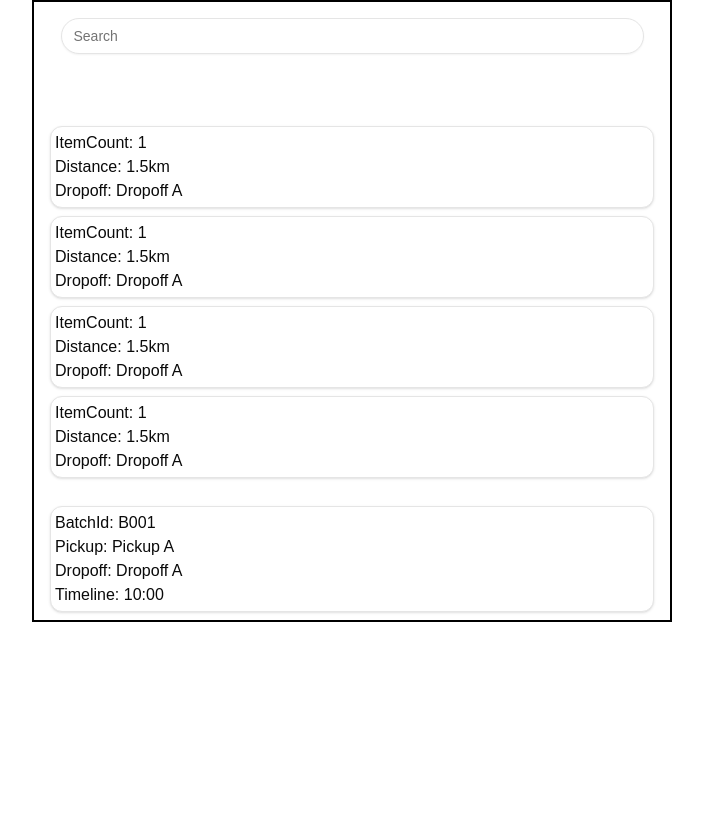
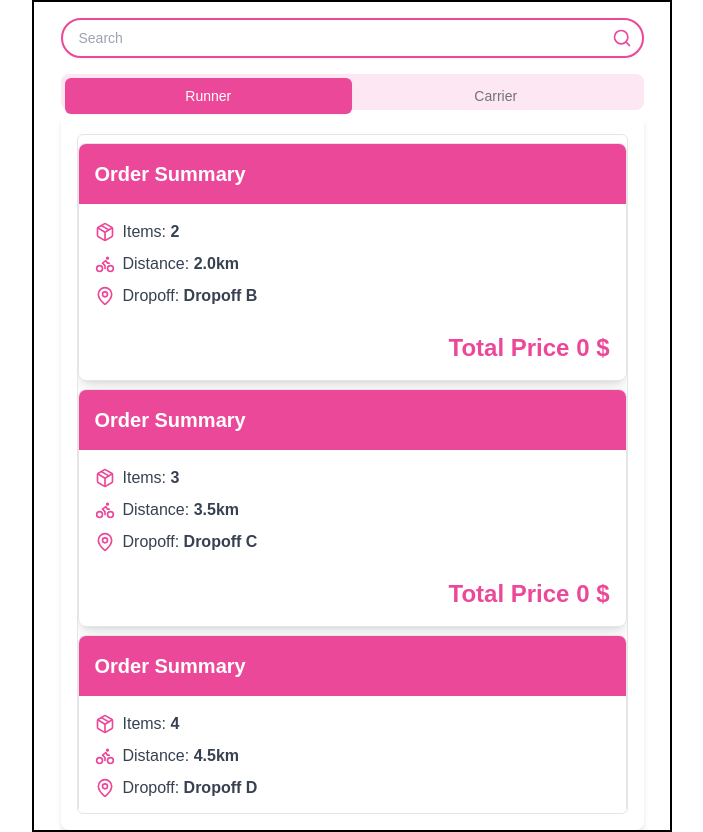
Before and after one commit to viruskizz/42bangkok_hackathon-asia-2024, a Next.js app: page /jobs in a window 1280 px wide. Shown: the whole page, without its empty margins (288-991 px from the left). Before the commit the page ends 800 px from the top, so only its background shows below. Built offline with nearby package versions, Linux system fonts and the light colour scheme.

Commit message:
Add runner

```diff
--- /dev/null
+++ b/app/(jobs)/jobs/_components/job-screen.tsx
@@ -0,0 +1,30 @@
+"use client";
+import { Tabs, TabsContent, TabsList, TabsTrigger } from "@/components/ui/tabs";
+import { RunnerList } from "./runner-list";
+
+export const JobScreen = () => {
+  return (
+    <Tabs defaultValue="runner" className="w-11/12 mx-auto">
+      <TabsList className="grid w-full grid-cols-2 p-1 bg-pink-100 rounded-t-lg">
+        <TabsTrigger
+          value="runner"
+          className="py-2 text-sm font-medium transition-all data-[state=active]:bg-pink-500 data-[state=active]:text-white data-[state=active]:shadow-sm rounded-md"
+        >
+          Runner
+        </TabsTrigger>
+        <TabsTrigger
+          value="carrier"
+          className="py-2 text-sm font-medium transition-all data-[state=active]:bg-pink-500 data-[state=active]:text-white data-[state=active]:shadow-sm rounded-md"
+        >
+          Carrier
+        </TabsTrigger>
+      </TabsList>
+      <TabsContent value="runner" className="bg-white p-4 rounded-b-lg shadow-md">
+        <RunnerList />
+      </TabsContent>
+      <TabsContent value="carrier" className="bg-white p-4 rounded-b-lg shadow-md">
+        {/* {carrierComponent} */}
+      </TabsContent>
+    </Tabs>
+  );
+};
--- /dev/null
+++ b/app/(jobs)/jobs/_components/runner-list.tsx
@@ -0,0 +1,171 @@
+import { Card, CardContent, CardHeader, CardTitle } from "@/components/ui/card";
+import { ScrollArea } from "@/components/ui/scroll-area";
+import { BikeIcon, MapPinIcon, PackageIcon } from "lucide-react";
+
+export type TRunnerCard = {
+  itemCount: string;
+  distance: string;
+  dropoff: {
+    id: string;
+    name: string;
+  };
+};
+
+const RUNNER_LIST = [
+  {
+    id: "R004",
+    itemCount: "2",
+    distance: "2.0km",
+    orders: [
+      {
+        id: "O004",
+        location: "Location D",
+        items: [
+          {
+            id: "I002",
+            name: "Item E",
+            quantity: "3",
+          },
+          {
+            id: "I003",
+            name: "Item F",
+            quantity: "1",
+          },
+        ],
+      },
+    ],
+    dropoff: {
+      id: "D002",
+      name: "Dropoff B",
+    },
+  },
+  {
+    id: "R005",
+    itemCount: "3",
+    distance: "3.5km",
+    orders: [
+      {
+        id: "O005",
+        location: "Location E",
+        items: [
+          {
+            id: "I004",
+            name: "Item G",
+            quantity: "2",
+          },
+          {
+            id: "I005",
+            name: "Item H",
+            quantity: "1",
+          },
+        ],
+      },
+    ],
+    dropoff: {
+      id: "D003",
+      name: "Dropoff C",
+    },
+  },
+  {
+    id: "R006",
+    itemCount: "4",
+    distance: "4.5km",
+    orders: [
+      {
+        id: "O006",
+        location: "Location F",
+        items: [
+          {
+            id: "I006",
+            name: "Item I",
+            quantity: "1",
+          },
+          {
+            id: "I007",
+            name: "Item J",
+            quantity: "2",
+          },
+        ],
+      },
+    ],
+    dropoff: {
+      id: "D004",
+      name: "Dropoff D",
+    },
+  },
+  {
+    id: "R007",
+    itemCount: "5",
+    distance: "5.5km",
+    orders: [
+      {
+        id: "O007",
+        location: "Location G",
+        items: [
+          {
+            id: "I008",
+            name: "Item K",
+            quantity: "1",
+          },
+          {
+            id: "I009",
+            name: "Item L",
+            quantity: "3",
+          },
+        ],
+      },
+    ],
+    dropoff: {
+      id: "D005",
+      name: "Dropoff E",
+    },
+  },
+];
+
+export const RunnerCard = (props: TRunnerCard) => {
+  const { itemCount, distance, dropoff } = props;
+  return (
+    <Card className="max-w-full w-full mx-auto bg-white shadow-lg rounded-lg overflow-hidden my-2">
+      <CardHeader className="bg-pink-500 text-white p-4">
+        <h2 className="text-xl font-bold">Order Summary</h2>
+      </CardHeader>
+      <CardContent className="p-4">
+        <div className="flex flex-col gap-2">
+          <div className="flex items-center">
+            <PackageIcon className="text-pink-500 mr-2" size={20} />
+            <p className="text-gray-700">
+              Items: <span className="font-semibold">{itemCount}</span>
+            </p>
+          </div>
+          <div className="flex items-center">
+            <BikeIcon className="text-pink-500 mr-2" size={20} />
+            <p className="text-gray-700">
+              Distance: <span className="font-semibold">{distance}</span>
+            </p>
+          </div>
+          <div className="flex items-center">
+            <MapPinIcon className="text-pink-500 mr-2" size={20} />
+            <p className="text-gray-700">
+              Dropoff: <span className="font-semibold">{dropoff.name}</span>
+            </p>
+          </div>
+        </div>
+        <div className="mt-6 text-right">
+          <p className="text-2xl font-bold text-pink-500">Total Price 0 $</p>
+        </div>
+      </CardContent>
+    </Card>
+  );
+};
+
+export const RunnerList = () => {
+  return (
+    <div className="flex flex-col">
+      <ScrollArea className="h-[85vh] rounded-md border">
+        {RUNNER_LIST.map((runner, index) => (
+          <RunnerCard {...runner} key={index} />
+        ))}
+      </ScrollArea>
+    </div>
+  );
+};
--- a/app/(jobs)/jobs/layout.tsx
+++ b/app/(jobs)/jobs/layout.tsx
@@ -19,7 +19,7 @@ export default function JobLayout({
     children: React.ReactNode;
   }>) {
     return (
-     <div className="bg-white">
+     <div className="bg-white flex flex-col gap-4">
         {/* <RunnerTopbar /> */}
         <JobTopbar />
         {children}
--- a/app/(jobs)/jobs/page.tsx
+++ b/app/(jobs)/jobs/page.tsx
@@ -4,6 +4,7 @@ import {
   TJobItem,
   TRunnerItem,
 } from "@/app/(jobs)/_components/JobItem";
+import { JobScreen } from "./_components/job-screen";
 
 export default function JobsPage() {
   const data: { runner: TRunnerItem[]; carrier: TCarrierItem[] } = {
@@ -146,20 +147,23 @@ export default function JobsPage() {
   };
 
   return (
-    <div className="px-4 py-2">
-      <h1 className="text-white font-black text-3xl">Avaiable Jobs</h1>
-      <h2 className="text-white font-bold text-lg">Runner</h2>
-      <div className="space-y-2">
-        {data.runner.map((job) => {
-          return <JobItem key={job.id} {...job} type="R" />;
-        })}
-      </div>
-      <h2 className="text-white font-bold text-lg">Carrier</h2>
-      <div className="space-y-2">
-        {data.carrier.map((job) => {
-          return <JobItem key={job.id} {...job} type="C" />;
-        })}
-      </div>
+    // <div className="px-4 py-2">
+    //   <h1 className="text-white font-black text-3xl">Avaiable Jobs</h1>
+    //   <h2 className="text-white font-bold text-lg">Runner</h2>
+    //   <div className="space-y-2">
+    //     {data.runner.map((job) => {
+    //       return <JobItem key={job.id} {...job} type="R" />;
+    //     })}
+    //   </div>
+    //   <h2 className="text-white font-bold text-lg">Carrier</h2>
+    //   <div className="space-y-2">
+    //     {data.carrier.map((job) => {
+    //       return <JobItem key={job.id} {...job} type="C" />;
+    //     })}
+    //   </div>
+    // </div>
+    <div className="flex justify-center w-full">
+      <JobScreen />
     </div>
   );
 }
--- a/components/ui/input.tsx
+++ b/components/ui/input.tsx
@@ -1,6 +1,7 @@
-import * as React from "react"
+import * as React from "react";
 
-import { cn } from "@/lib/utils"
+import { cn } from "@/lib/utils";
+import { SearchIcon } from "lucide-react";
 
 export interface InputProps
   extends React.InputHTMLAttributes<HTMLInputElement> {}
@@ -8,18 +9,25 @@ export interface InputProps
 const Input = React.forwardRef<HTMLInputElement, InputProps>(
   ({ className, type, ...props }, ref) => {
     return (
+      <div className="relative">
       <input
         type={type}
         className={cn(
-          "flex h-9 w-full rounded-md border border-input bg-transparent px-3 py-1 text-sm shadow-sm transition-colors file:border-0 file:bg-transparent file:text-sm file:font-medium file:text-foreground placeholder:text-muted-foreground focus-visible:outline-none focus-visible:ring-1 focus-visible:ring-ring disabled:cursor-not-allowed disabled:opacity-50",
+          "flex h-10 w-full rounded-full border-2 border-pink-500 bg-white pl-4 pr-10 py-2 text-sm shadow-sm transition-colors",
+          "file:border-0 file:bg-transparent file:text-sm file:font-medium",
+          "placeholder:text-gray-400",
+          "focus:outline-none focus:ring-2 focus:ring-pink-300 focus:border-pink-500",
+          "disabled:cursor-not-allowed disabled:opacity-50",
           className
         )}
         ref={ref}
         {...props}
       />
-    )
+      <SearchIcon className="absolute right-3 top-1/2 transform -translate-y-1/2 text-pink-500 pointer-events-none" size={20} />
+    </div>
+    );
   }
-)
-Input.displayName = "Input"
+);
+Input.displayName = "Input";
 
-export { Input }
+export { Input };
```
